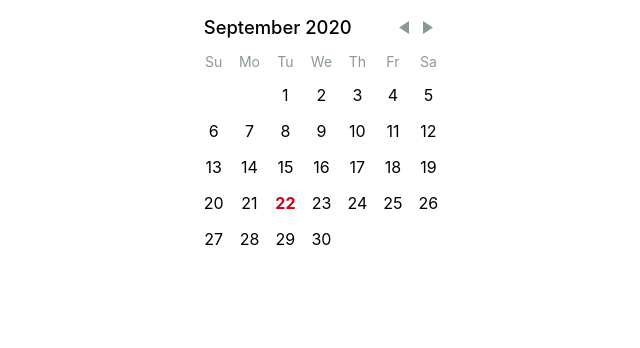
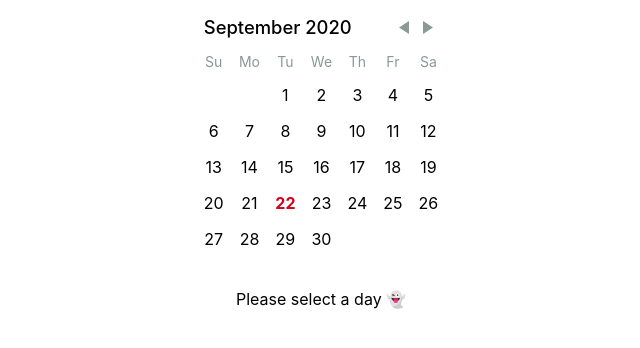
Before and after one commit to DanielleInkster/scheduler, a React (Create React App) app: page / in a window 1280 px wide. Shown: the top 348 px of the page, without its empty margins (319-959 px from the left). Built offline with nearby package versions, Linux system fonts and the light colour scheme.

Commit message:
Can get date on click

```diff
--- a/src/App.js
+++ b/src/App.js
@@ -1,11 +1,11 @@
 import React from 'react';
-import DayPicker from './DayPicker.js'
+import DayPicker from './DayPicker.js';
 import './App.css';
 
 function App() {
   return (
     <div className="App">
-     <DayPicker />
+      <DayPicker />
     </div>
   );
 }
--- a/src/DayPicker.js
+++ b/src/DayPicker.js
@@ -1,12 +1,17 @@
-import React from 'react';
+import React, { useState } from 'react';
 import DayPicker from 'react-day-picker';
 import 'react-day-picker/lib/style.css';
 
 export default function Calendar() {
+  const [date, selectDate] = useState(null);
 
+  function handleDayClick(day) {
+    selectDate(day);
+  }
   return (
     <div>
-      <DayPicker />
+      <DayPicker selectedDays={date} onDayClick={handleDayClick} />
+      <p>{date ? console.log(date.toISOString().substring(0, 10)) : 'Please select a day 👻'}</p>
     </div>
   );
 }
```
